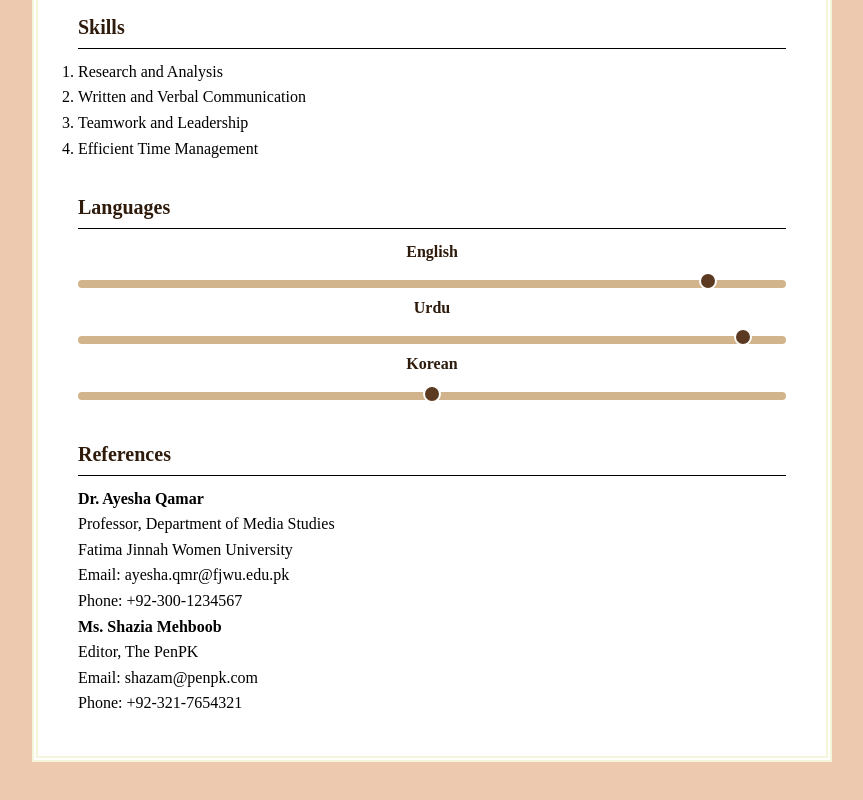
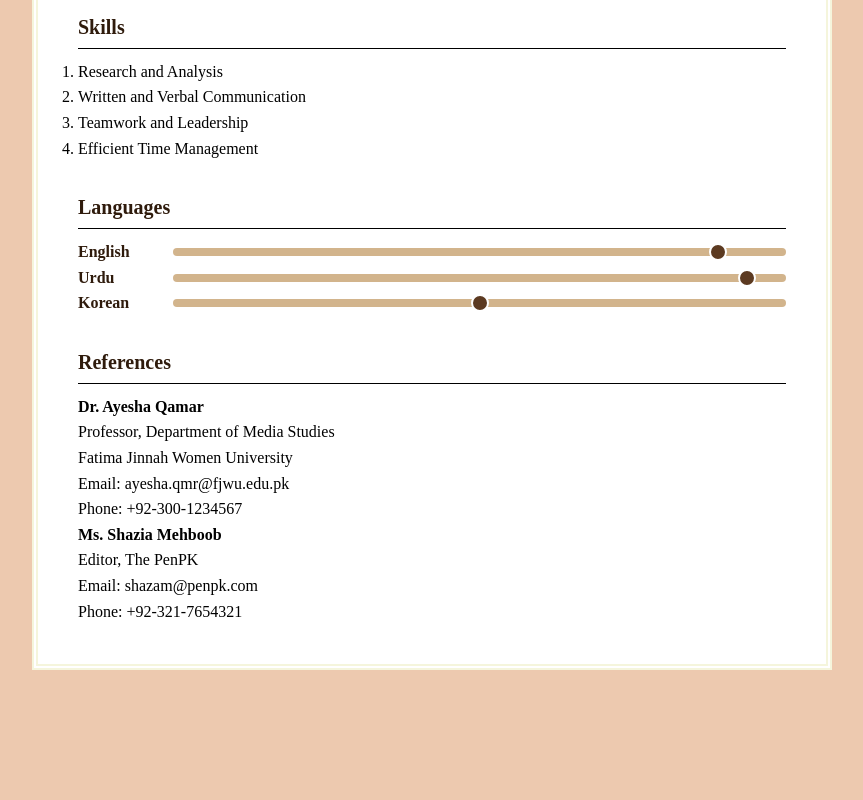
Before and after one commit to leclercist/Assignment-5-CV, a plain HTML site: page index.html in a window 1280 px wide. Shown: the part 1666-2466 px from the top of the page, without its empty margins (208-1071 px from the left). After the commit the page ends 2416 px from the top, so only its background shows below. Drawn offline with Linux system fonts and the light colour scheme.

Commit message:
language section once againn

```diff
--- a/mystyle.css
+++ b/mystyle.css
@@ -138,48 +138,45 @@ body {
 
 .languages {
   display: flex;
-  justify-content: space-between;
-  gap: 20px;
+  flex-direction: column;
+  gap: 15px;
   margin-top: 20px;
 }
 
 .language-entry {
-  flex: 1;
-  min-width: 0;
+  display: flex;
+  align-items: center;
+  gap: 15px;
 }
 
 .language-entry label {
+  min-width: 80px;
   font-weight: bold;
-  margin-bottom: 5px;
-  display: block;
-  color: #2f1b0c;
-  text-align: center;
+  color: #2f1b0c; /* Dark chocolate */
 }
 
 .slider {
   -webkit-appearance: none;
   width: 100%;
   height: 8px;
+  background: #d2b48c; /* Tan slider track */
   border-radius: 5px;
-  background: #d2b48c;
   outline: none;
-  transition: background 450ms ease-in;
-  margin-top: 5px;
 }
 
-/* Match slider thumb and track colors */
+/* Chrome & Safari Thumb */
 .slider::-webkit-slider-thumb {
   -webkit-appearance: none;
   appearance: none;
   width: 18px;
   height: 18px;
   border-radius: 50%;
-  background: #5c3a21;
+  background: #5c3a21; /* Deep brown thumb */
   cursor: pointer;
   border: 2px solid #fff;
-  margin-top: -5px;
 }
 
+/* Firefox Thumb */
 .slider::-moz-range-thumb {
   width: 18px;
   height: 18px;
```
